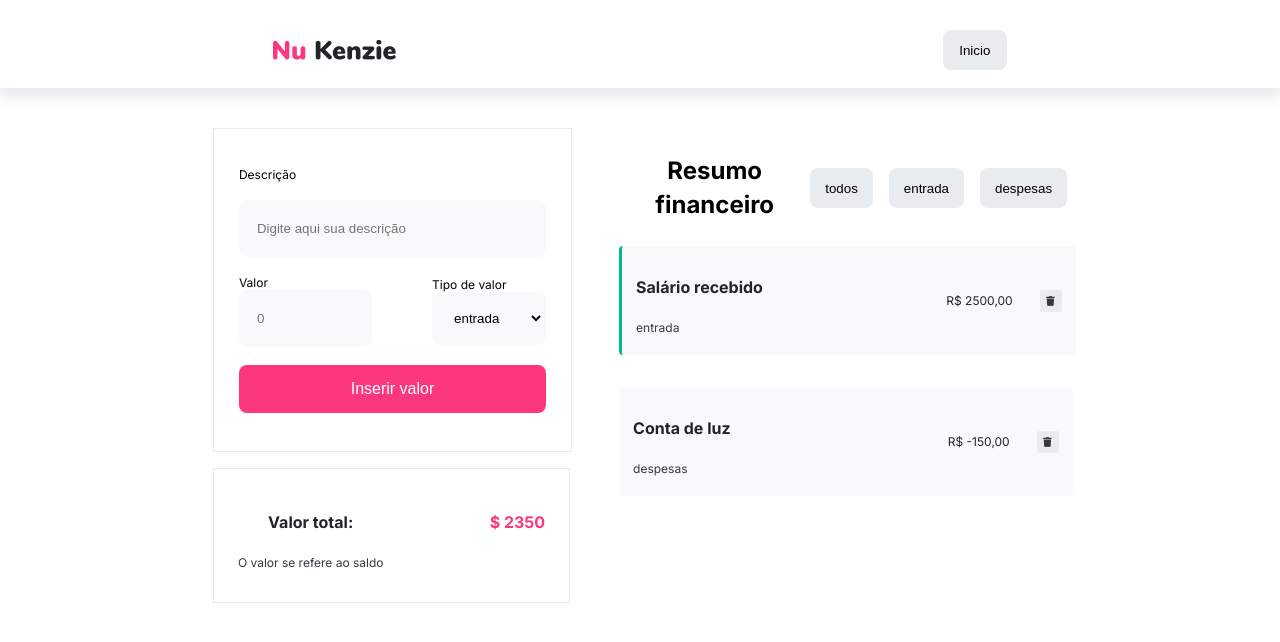
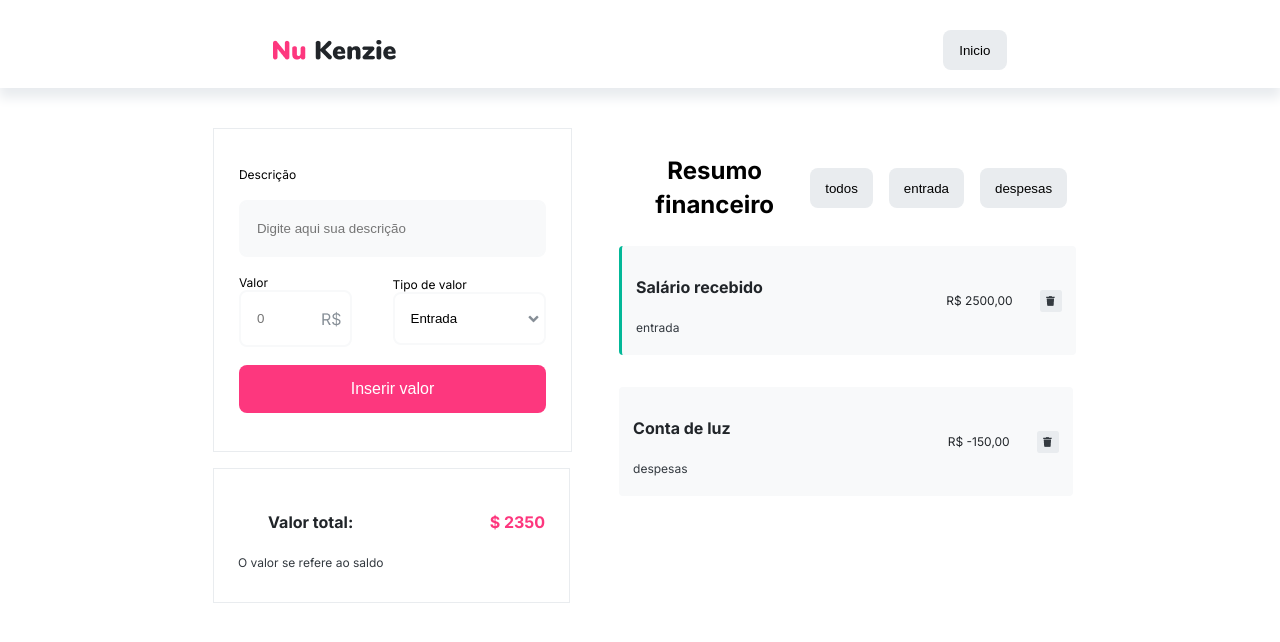
Before and after one commit to HiagoRomaneli/template-nu-kenzie-hiagoromaneli, a React (Vite) app: page / in a window 1280 px wide. Both pictures are taken after a click on the button "Iniciar". Shown: the top 642 px of the page. Built offline with nearby package versions, Linux system fonts and the light colour scheme.

Commit message:
fix: erro input

```diff
--- a/src/components/Form/form.css
+++ b/src/components/Form/form.css
@@ -16,10 +16,6 @@ form > input:nth-child(1) {
   width: 50%;
 }
 
-.div-form > div:nth-child(2) > input {
-  width: 30%;
-}
-
 input,
 select {
   height: 3.3125rem;
@@ -27,6 +23,22 @@ select {
   border-radius: var(--border-radius-1);
   background-color: var(--grey-1);
   padding: 0 1rem;
+}
+
+input[type="number"]::-webkit-inner-spin-button {
+  appearance: none;
+}
+input[type="number"] {
+  background: url(../../img/R$.png) 90% 50% no-repeat;
+}
+
+option {
+  background-color: var(--grey-2);
+}
+
+select {
+  appearance: none;
+  background: url(../../img/ANGLE-DOWN.png) 96% 50% no-repeat;
 }
 
 .div-form {
@@ -38,6 +50,7 @@ select {
 .div-form > div {
   display: flex;
   flex-direction: column;
+  width: 50%;
 }
 
 label {
--- a/src/components/Form/index.jsx
+++ b/src/components/Form/index.jsx
@@ -53,8 +53,8 @@ export const Form = ({ listTransactions, setListTransactions }) => {
             value={newType}
             onChange={(event) => setNewType(event.target.value)}
           >
-            <option value="despesas">despesas</option>
-            <option value="entrada">entrada</option>
+            <option value="despesas">Despesas</option>
+            <option value="entrada">Entrada</option>
           </select>
         </div>
       </div>
```
Also changed, not shown: src/img/R$.png (added).
